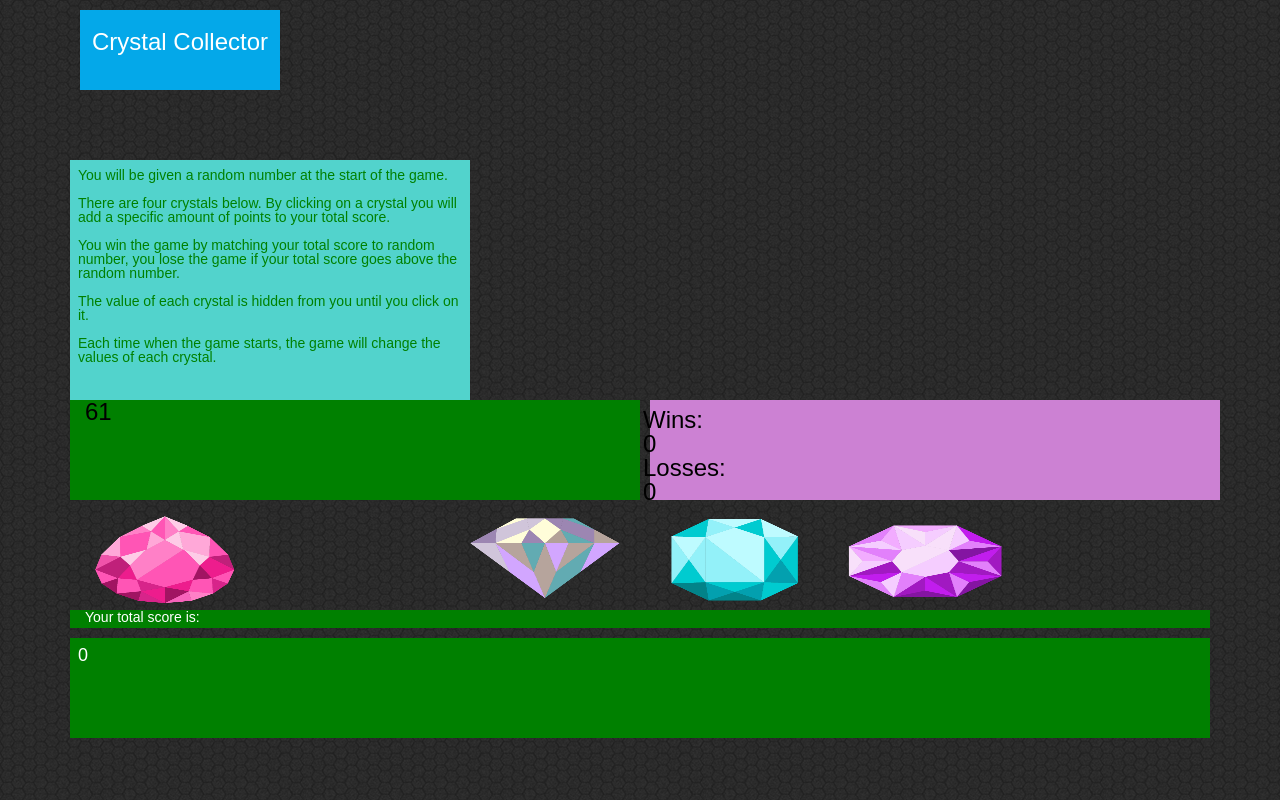
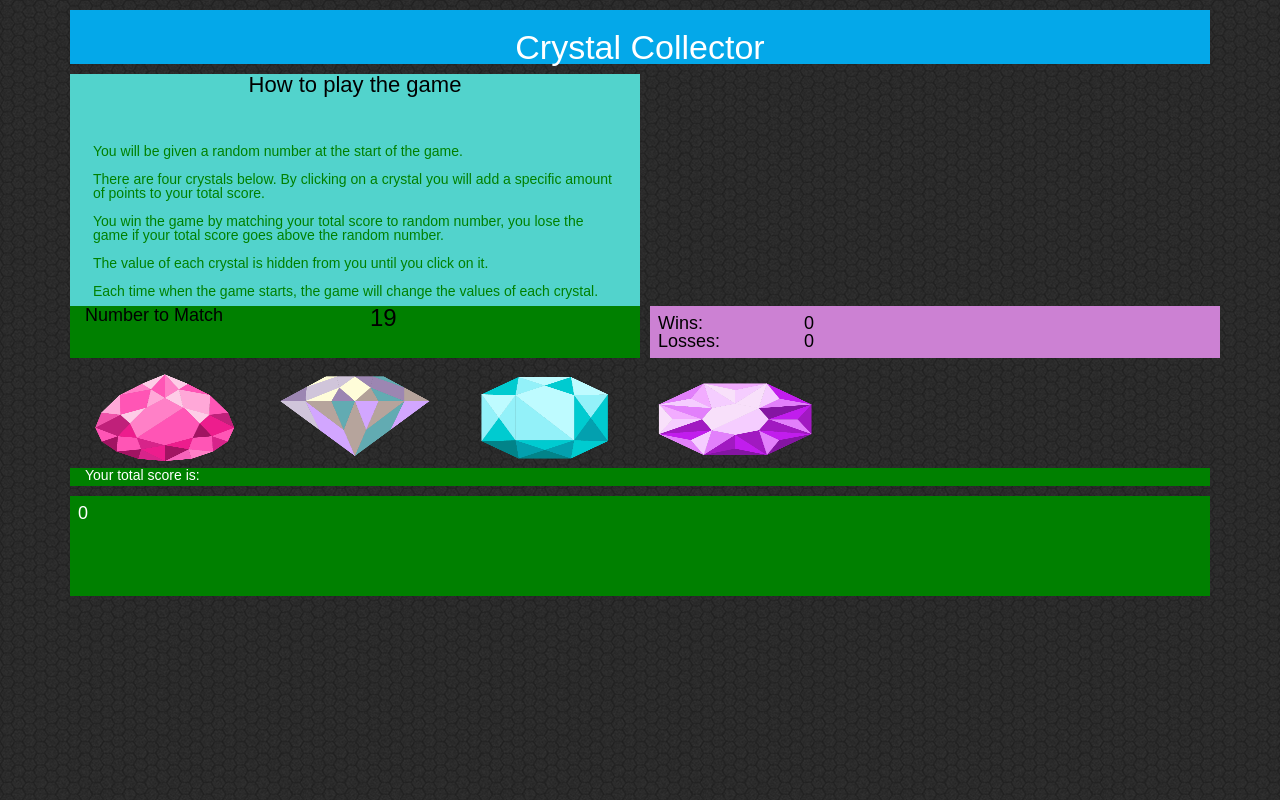
Before and after one commit to missybarringer/unit-4-game, a plain HTML site: page index.html in a window 1280 px wide. Drawn offline with nearby package versions, Linux system fonts and the light colour scheme.

Commit message:
working game!

```diff
--- a/assets/css/style.css
+++ b/assets/css/style.css
@@ -4,42 +4,51 @@ body {
 }
 
 #gameHeader {
-    font-size: 24px;
+    font-size: 34px;
     color: white;
-    margin: auto;
     text-align: center;
     padding-top: 20px;
-    width: 200px;
-    height: 80px;
     background-color: rgb(4, 168, 233);
-    margin: 10px;
+    margin-bottom: 10px;
+    margin-top: 10px;
 }
+
 div {
-    color: black:
+    color: black;
     font-size: 18px;
 }
+
 #instrDiv {
-    width: 400px;
-    height: 240px;
     background-color: rgb(82, 211, 204);
-    margin-top: 60px;
+    margin-top: 40px;
     font-size: 14px;
     color: green;
     text-align: left;
     padding: 8px;
 }
 
-#ranMatchNum {
-    width: 180px;
-    height: 100px;
+#instrDivHeader {
+    background-color: rgb(82, 211, 204);
+    font-size: 22px;
+    color: black;
+    font-style: bold;
+    text-align: center;
+}
+#ranMatchNumBox {
     background-color: green;
     color: black;
     font-size: 24px;
+    font-style: bold;
+}
+
+#ranMatchNum {
+    background-color: green;
+    color: black;
+    font-size: 24px;
+    font-style: bold;
 }
 
 #winLossNums {
-    width: 140px;
-    height: 100px;
     background-color: rgb(204, 129, 211);
     left: 10px;
     color: black;
@@ -53,10 +62,6 @@ div {
     top: 10px;
     bottom: 0px;
     left: 0px;
-}
-
-#test {
-    color: white;
 }
 
 #turqCrystal.image {
@@ -76,6 +81,7 @@ div {
     bottom: 0px;
     left: 0px;
 }
+
 #purpCrystal.image {
     content:url(../images/purpCrystal.png);
     width: 100px;
@@ -104,4 +110,3 @@ div {
     font-size: 18px;
     padding: 8px;
 }
-}
--- a/assets/javascript/game.js
+++ b/assets/javascript/game.js
@@ -16,18 +16,16 @@ $(document).ready(function() {
     var randomNum;
 
     // Add instrutional text in the html page
+    $("#instrDiv").appendTo("#instrDivHeader");
     instrDiv.textContent = "You will be given a random number at the start of the game.";
     $("#instrDiv").append("<p/><br>There are four crystals below. By clicking on a crystal you will add a specific amount of points to your total score.");
     $("#instrDiv").append("<p/><br>You win the game by matching your total score to random number, you lose the game if your total score goes above the random number.");
     $("#instrDiv").append("<p/><br>The value of each crystal is hidden from you until you click on it.");
     $("#instrDiv").append("<p/><br>Each time when the game starts, the game will change the values of each crystal.");
 
-    // // randomMatchNum generator
-    // function matchNum(min, max) {
-    //     return Math.floor(Math.random() * (121 - 19)) + 19;
-    // }
     // call function getRndInteger & print to html page
-    var matchNum = Math.floor(Math.random() * (121 - 19)) + 19;
+    $("#ranMatchNumText").text("Number to Match");
+    var matchNum = Math.floor(Math.random() * (21 - 19)) + 19;
     $("#ranMatchNum").text(matchNum);
 
     // print wins * losses
@@ -36,31 +34,31 @@ $(document).ready(function() {
     $("#lossNum").text(losses);
     $("#winNum").text(wins);
 
-
     function reset() {
-        matchNum = Math.floor(Math.random() * (121 - 19)) + 19;
+        matchNum = Math.floor(Math.random() * (21 - 19)) + 19;
         console.log(matchNum);
         $("#ranMatchNum").text(matchNum);
         userTotalNum = 0;
-    //     var uniqueCrystalNum = [];
-    //     for (var i = 0; i < 4; i++) {
-    //         var randomNum = Math.floor(Math.random() * 12) + 1;
-    //         var current = randomNum[i];
-    //         uniqueCrystalNum.push(randomNum);
-    //         var compareNums = $.inArray(current, uniqueCrystalNum);
-    //         if (current !== randomNum && randomNum !== compareNums ) {
-    //             console.log("unique # " +uniqueCrystalNum);
-    //         }
-    //     }
-    //         // assigning the crystals random values with the c
-    // var crystalValue = {};
-    // crystalValue[1] = uniqueCrystalNum[0];
-    // crystalValue[2] = uniqueCrystalNum[1];
-    // crystalValue[3] = uniqueCrystalNum[2];
-    // crystalValue[4] = uniqueCrystalNum[3];
-
+        var uniqueCrystalNum = [];
+        for (var i = 0; i < 4; i++) {
+            var randomNum = Math.floor(Math.random() * 12) + 1;
+            var current = randomNum[i];
+            uniqueCrystalNum.push(randomNum);
+            var compareNums = $.inArray(current, uniqueCrystalNum);
+            if (current !== randomNum && randomNum !== compareNums ) {
+                console.log("unique # " +uniqueCrystalNum);
+            }
+        }
+        // assigning the crystals new random values
+        crystalValue = [];
+        crystalValue[1] = uniqueCrystalNum[0];
+        crystalValue[2] = uniqueCrystalNum[1];
+        crystalValue[3] = uniqueCrystalNum[2];
+        crystalValue[4] = uniqueCrystalNum[3];
+        // printing the users Total score to html page
         $("#totalScore").text(userTotalNum);
     }
+
     // get 4 unique numbers to assign to crystals
     var uniqueCrystalNum = [];
     for (var i = 0; i < 4; i++) {
@@ -82,8 +80,17 @@ $(document).ready(function() {
     crystalValue[3] = uniqueCrystalNum[2];
     crystalValue[4] = uniqueCrystalNum[3];
 
+    $("#pinkPearCrystal").on("click", getCrystalEvent(1));
+    $("#multiCrystal").on("click", getCrystalEvent(2));
+    $("#turqCrystal").on("click", getCrystalEvent(3));
+    $("#purpCrystal").on("click", getCrystalEvent(4));
+
     function getCrystalEvent(crystalKey) {
         return function () {
+            console.log(crystalValue[1]);
+            console.log(crystalValue[2]);
+            console.log(crystalValue[3]);
+            console.log(crystalValue[4]);
             userTotalNum = userTotalNum + crystalValue[crystalKey];
             console.log("new user total:" + userTotalNum);
             $("#totalScore").text(userTotalNum);
@@ -102,24 +109,18 @@ $(document).ready(function() {
     function loser() {
         losses++;
         $("#lossNum").text(losses);
+        $("#winLoss").text("You lost !!!");
         reset()
     }
     function winner() {
         wins++;
         $("#winNum").text(wins);
+        $("#winLoss").text("You WIN !!!!");
         reset()
     }
     console.log("userTotalNum " +userTotalNum);
 
-        $("#pinkPearCrystal").on("click", getCrystalEvent(1));
-        $("#multiCrystal").on("click", getCrystalEvent(2));
-        $("#turqCrystal").on("click", getCrystalEvent(3));
-        $("#purpCrystal").on("click", getCrystalEvent(4));
 
-        console.log(crystalValue[1]);
-        console.log(crystalValue[2]);
-        console.log(crystalValue[3]);
-        console.log(crystalValue[4]);
 
     totalScoreText.textContent = "Your total score is:"
     $("#totalScore").text(userTotalNum);
--- a/index.html
+++ b/index.html
@@ -16,29 +16,41 @@
 <body>
     <div class="container">
         <div class="row">
-            <div id="gameHeader">Crystal Collector</div>
+            <div id="gameHeader" class="col-12">Crystal Collector</div>
         </div>
     </div>
     <div class="container">
         <div class="row">
-            <div id="instrDiv"></div>
+            <div id="instrDivHeader" class="col-6">How to play the game</div>
+        </div>
+        <div class="row">
+            <div id="instrDiv" class="col-12"></div>
         </div>
     </div>
 <div class="container">
     <div class="row">
-        <div id="ranMatchNum" class="col-lg-6 col-md-6"></div>
-        <div id="winLossNums" class="col-lg-6 col-md-6">
-            <div id="winNumText" class="row"></div>
-            <div id="winNum" class="row"></div>
-            <div id="lossNumText" class="row"></div>
-            <div id="lossNum" class="row"></div>
+        <div id="ranMatchNumBox" class="col-md-6">
+            <div class="row">
+                <div id="ranMatchNumText" class="col-md-6"></div>
+                <div id="ranMatchNum" class="col-md-6"></div>
+            </div>
+        </div>
+        <div id="winLossNums" class="col-md-6">
+            <div class="row">
+            <div id="winNumText" class="col-md-3"></div>
+            <div id="winNum" class="col-md-3"></div>
+            <div id="winLoss" class="badge badge-secondary"></div>
+            </div>
+            <div class="row">
+            <div id="lossNumText" class="col-md-3"></div>
+            <div id="lossNum" class="col-md-3"></div>
+            </div>
         </div>
     </div>
 </div>
 <div class="container">
     <div class="row">
         <div id="pinkPearCrystal" class="col-sm-2 image" value=""></div>
-        <div id="test" class="col-sm-2" value=""></div>
         <div id="multiCrystal" class="col-sm-2 image" value=""></div>
         <div id="turqCrystal" class="col-sm-2 image"></div>
         <div id="purpCrystal" class="col-sm-2 image"></div>
```
